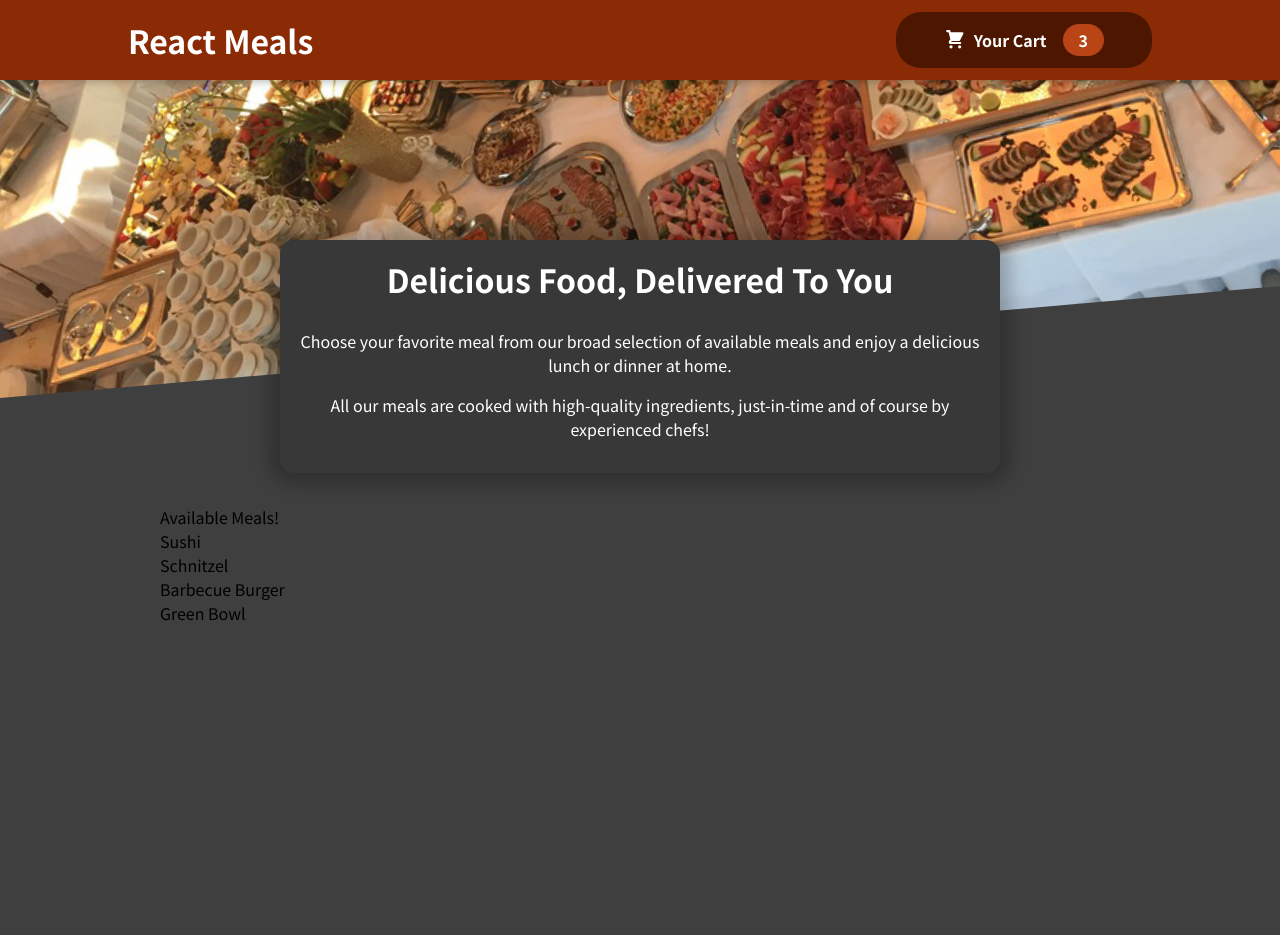
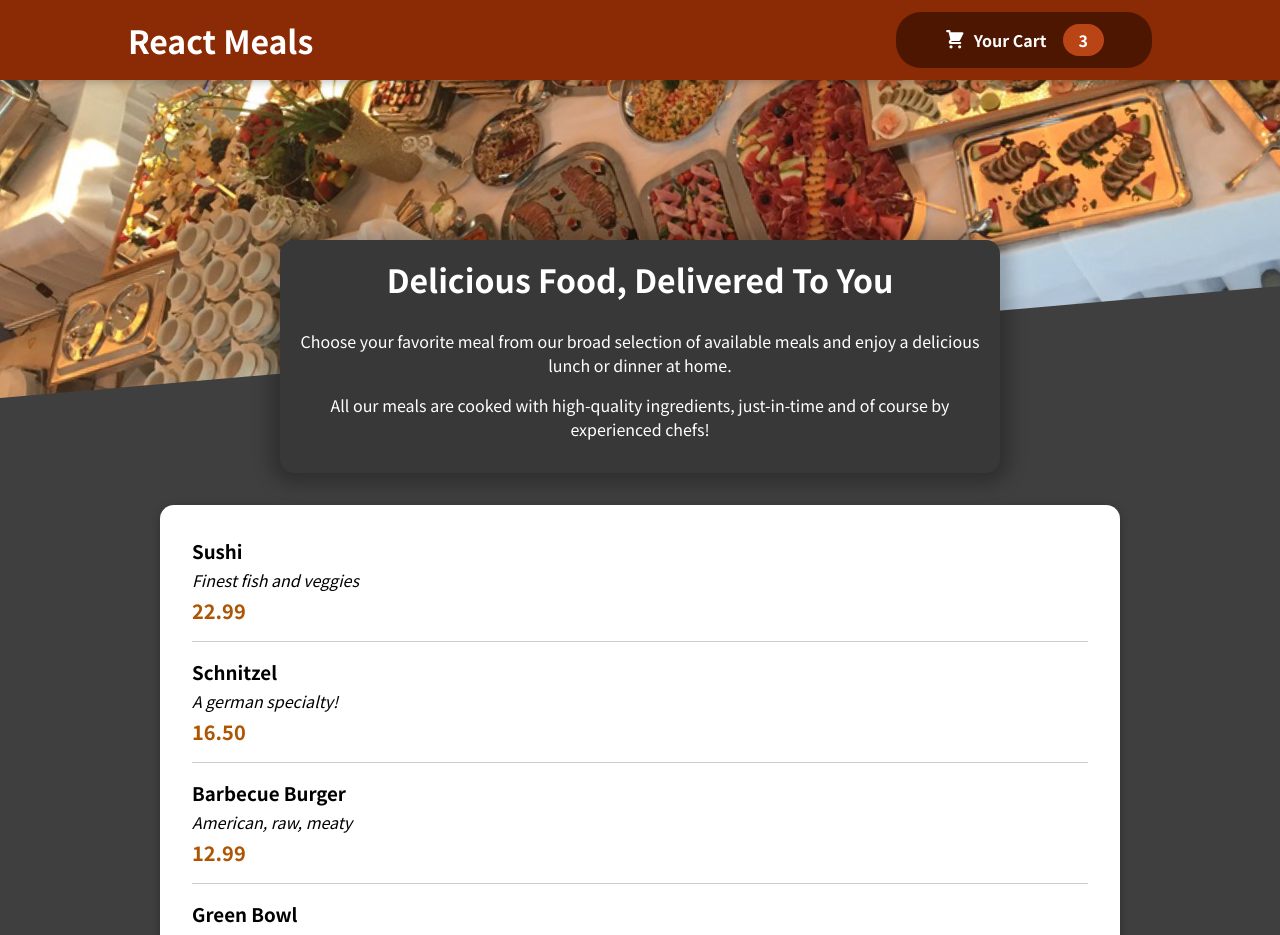
Before and after one commit to JingleOne/react-food-order, a React (Create React App) app: page / in a window 1280 px wide. Shown: the top 935 px of the page. Before the commit the page ends 800 px from the top, so only its background shows below. Built offline with nearby package versions, Linux system fonts and the light colour scheme.

Commit message:
add style to the available meal

```diff
--- a/src/components/Meals/AvailableMeals.js
+++ b/src/components/Meals/AvailableMeals.js
@@ -1,5 +1,7 @@
 import React from 'react'
 import classes from './AvailableMeals.module.css';
+import MealItem from './MealItem/MealItem';
+import Card from '../UI/Card';
 
 const DUMMY_MEALS = [
     {
@@ -29,14 +31,22 @@
   ];
 
 const AvailableMeals = () => {
-    const renderMeals = DUMMY_MEALS.map(meal => <li key={meal.id}>{meal.name}</li>);
+    const renderMeals = DUMMY_MEALS.map((meal) => {
+      return (
+      <MealItem
+        key={meal.id}
+        name={meal.name}
+        description={meal.description}
+        price={meal.price}/>);
+    });
 
     return (
       <section className={classes.meals}>
-        Available Meals!
+        <Card>
           <ul>
               {renderMeals}
           </ul>
+        </Card>
       </section>
     );
 }
--- /dev/null
+++ b/src/components/Meals/MealItem/MealItem.jsx
@@ -0,0 +1,27 @@
+import React from 'react';
+import classes from './MealItem.module.css';
+
+const MealItem = (props) => {
+
+  const price = props.price.toFixed(2);
+  return (
+    <ul>
+        <div className={classes.meal}>
+          <h3>
+            {props.name}
+          </h3>
+          <div className={classes.description}>
+            {props.description}
+          </div>
+          <div className={classes.price}>
+            {price}
+          </div>
+        </div>
+        <div>
+
+        </div>
+    </ul>
+  );
+}
+
+export default MealItem;
--- /dev/null
+++ b/src/components/Meals/MealItem/MealItem.module.css
@@ -0,0 +1,23 @@
+.meal {
+    display: flex;
+    justify-content: space-between;
+    margin: 1rem;
+    padding-bottom: 1rem;
+    border-bottom: 1px solid #ccc;
+    flex-direction: column;
+  }
+
+.meal h3 {
+    margin: 0 0 0.25rem 0;
+}
+
+.description {
+    font-style: italic;
+}
+
+.price {
+    margin-top: 0.25rem;
+    font-weight: bold;
+    color: #ad5502;
+    font-size: 1.25rem;
+}
--- /dev/null
+++ b/src/components/UI/Card.jsx
@@ -0,0 +1,12 @@
+import React from 'react';
+import classes from './Card.module.css';
+
+const Card = ({children}) => {
+  return (
+    <div className={classes.card}>
+        {children}
+    </div>
+  )
+}
+
+export default Card
--- /dev/null
+++ b/src/components/UI/Card.module.css
@@ -0,0 +1,6 @@
+.card {
+    border-radius: 14px;
+    background-color: white;
+    padding:1rem;
+    box-shadow: 0 2px 8px rgba(0, 0, 0, 0.25);
+}
```
Also changed, not shown: src/components/Meals/AvailableMeals.module.css (indentation only). Lines whose indentation alone changed are shown as unchanged.
